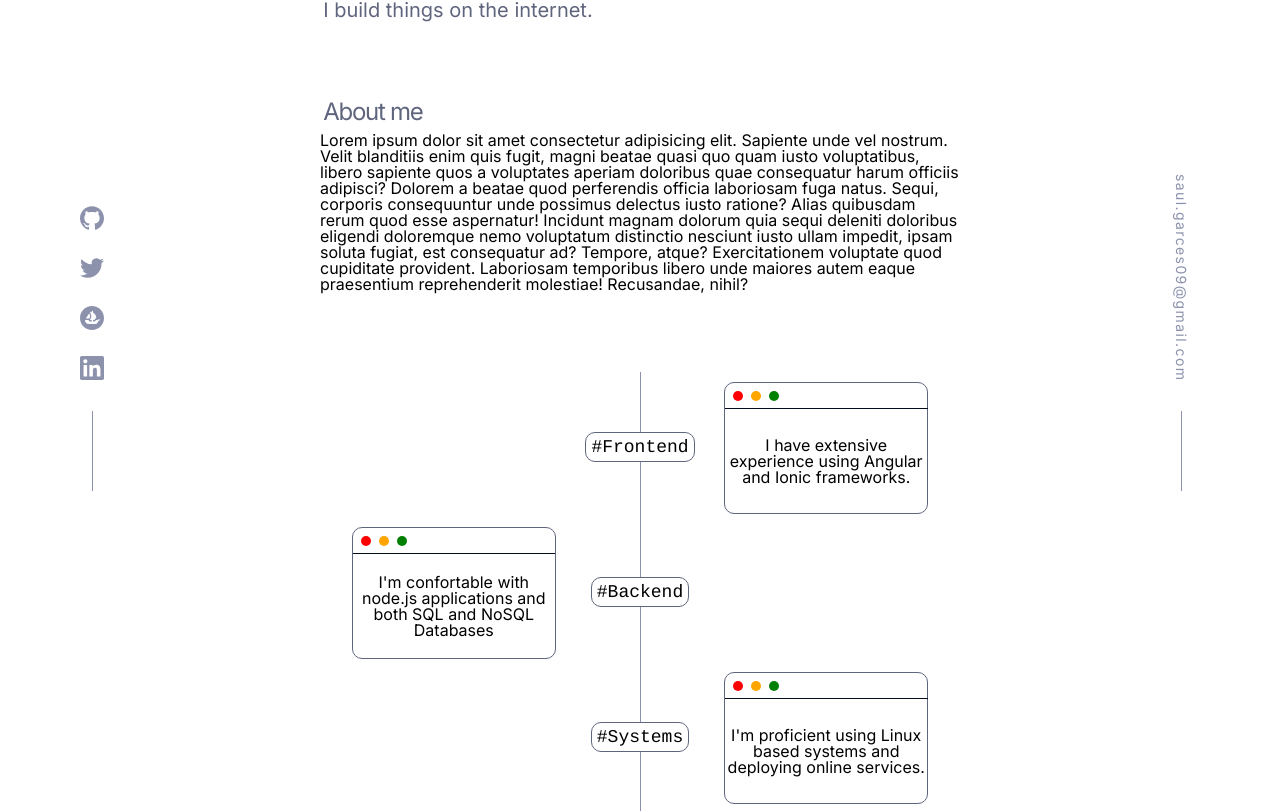
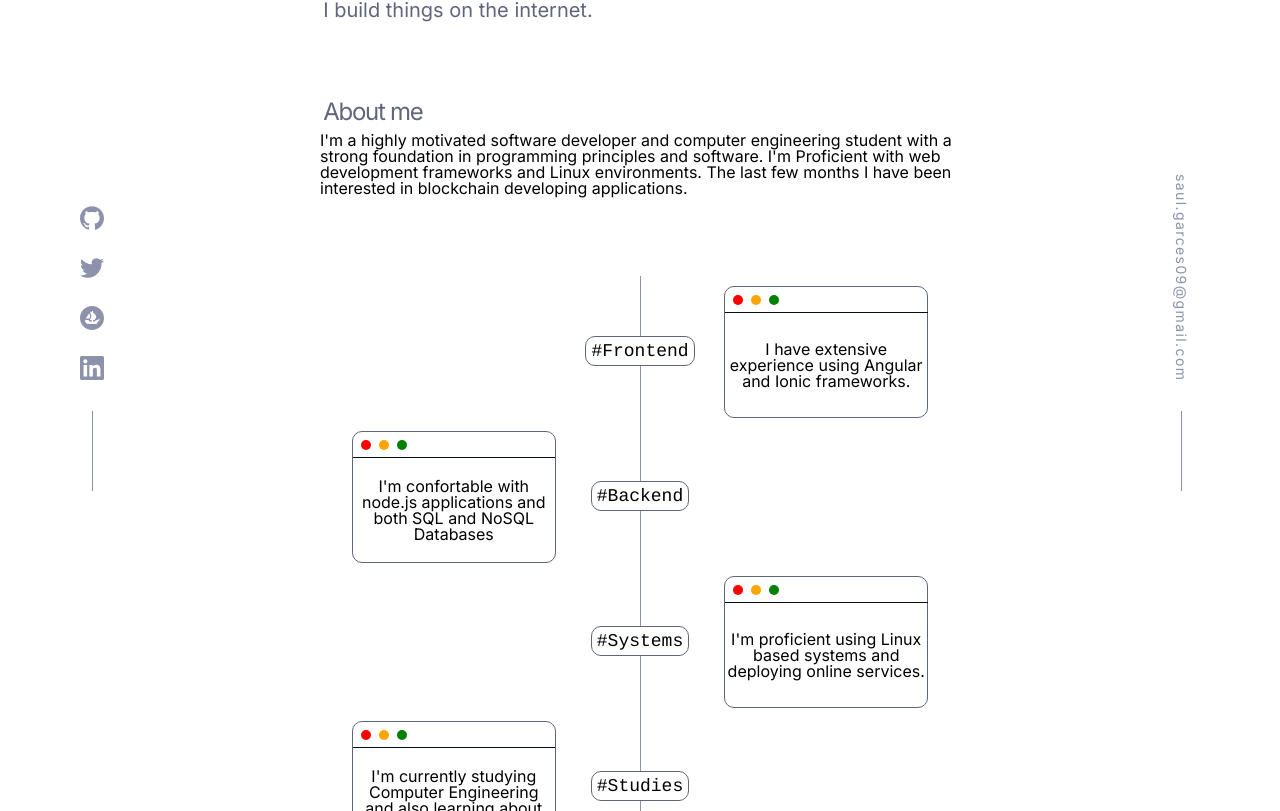
Before and after one commit to saugardev/portfolio, an Angular app: page / in a window 1280 px wide. Shown: the part 309-1120 px from the top of the page. Built offline with nearby package versions, Linux system fonts and the light colour scheme; a web font is replaced by a local one.

Commit message:
Update home content

```diff
--- a/src/app/modules/home/home.component.html
+++ b/src/app/modules/home/home.component.html
@@ -3,6 +3,12 @@
 <h2 class="subtitle">Full Stack Software Developer.</h2>
 <h2 class="subtitle2 spacer">I build things on the internet.</h2>
 
-<h2 class="subtitle">About me</h2>
-<p class="content spacer">Lorem ipsum dolor sit amet consectetur adipisicing elit. Sapiente unde vel nostrum. Velit blanditiis enim quis fugit, magni beatae quasi quo quam iusto voluptatibus, libero sapiente quos a voluptates aperiam doloribus quae consequatur harum officiis adipisci? Dolorem a beatae quod perferendis officia laboriosam fuga natus. Sequi, corporis consequuntur unde possimus delectus iusto ratione? Alias quibusdam rerum quod esse aspernatur! Incidunt magnam dolorum quia sequi deleniti doloribus eligendi doloremque nemo voluptatum distinctio nesciunt iusto ullam impedit, ipsam soluta fugiat, est consequatur ad? Tempore, atque? Exercitationem voluptate quod cupiditate provident. Laboriosam temporibus libero unde maiores autem eaque praesentium reprehenderit molestiae! Recusandae, nihil?</p>
-<app-vertical-display></app-vertical-display>
+<h2 class="subtitle" id="about">About me</h2>
+<p class="content paragraph spacer">
+    I'm a highly motivated software developer and computer engineering student with a strong foundation in programming principles and software.
+    I'm Proficient with web development frameworks and Linux environments.
+    The last few months I have been interested in blockchain developing applications.
+</p>
+<div class="spacer" id="experience">
+    <app-vertical-display></app-vertical-display>
+</div>
```
